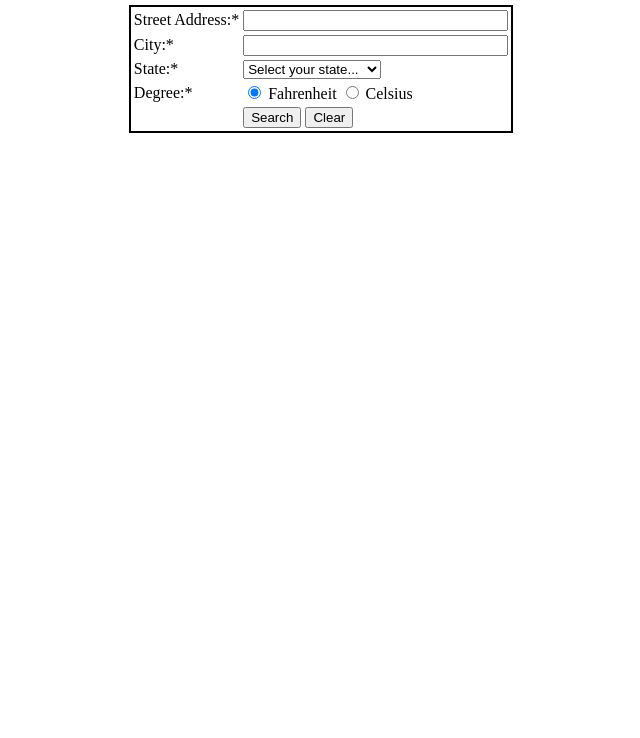
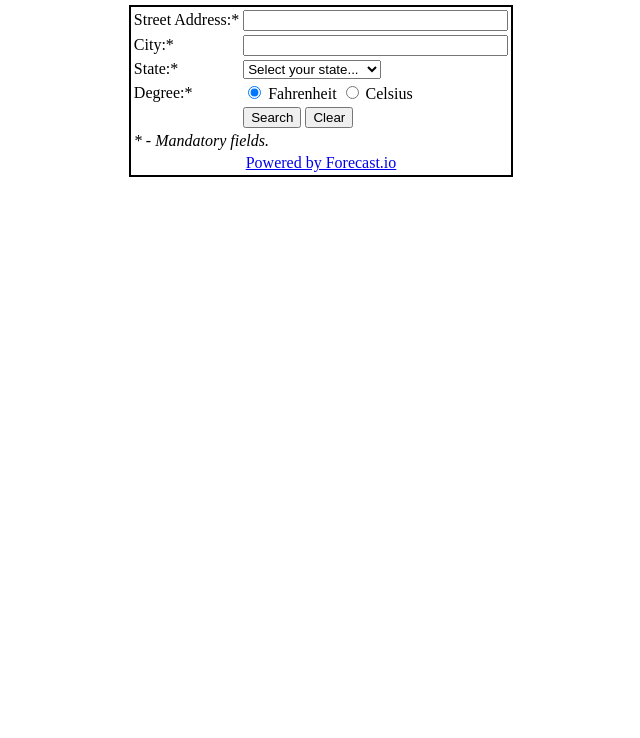
Before and after one commit to glistenlau/web-development, a plain HTML site: page hw6/forecast_search.html in a window 1280 px wide. Shown: the part 62-800 px from the top of the page, without its empty margins (319-959 px from the left). Drawn offline with Linux system fonts and the light colour scheme.

Commit message:
Add forecast brand

```diff
--- a/hw6/forecast_search.html
+++ b/hw6/forecast_search.html
@@ -128,6 +128,8 @@
                     <input type="reset" name="clear" value="Clear" />
                 </td>
             </tr>
+            <tr><td colspan="2"><em>* - Mandatory fields.</em></td></tr>
+            <tr style="text-align: center"><td colspan="2"><a href="http://forecast.io">Powered by Forecast.io</a></td></tr>
         </table>
     </form>
 </div>
```
